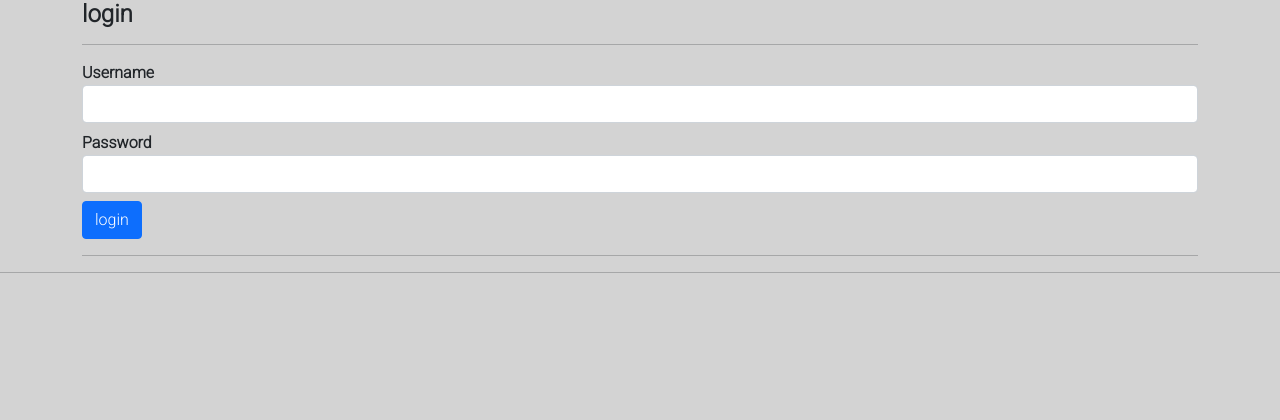
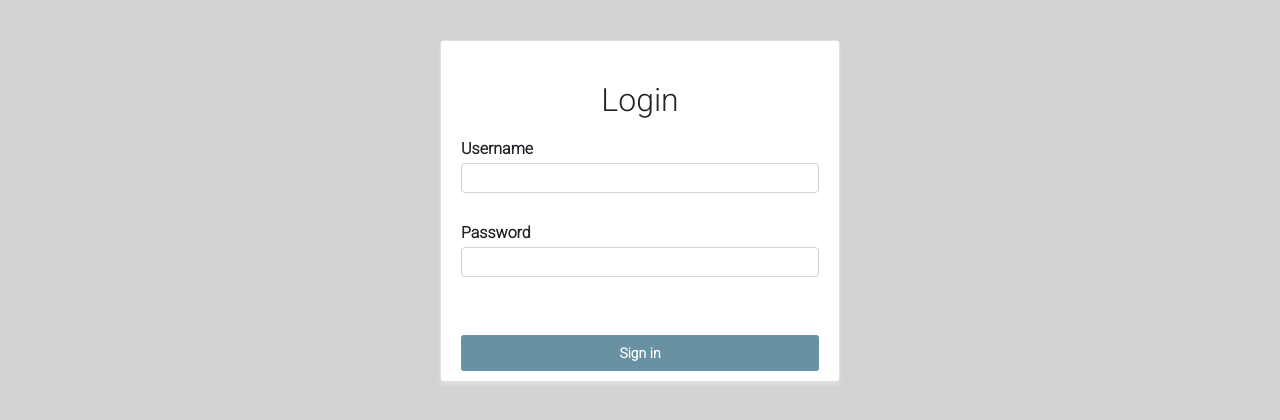
Before and after one commit to Code-Institute-Submissions/mariodragun-Milestone-3-Code-Institute_SepResub, a Flask app: page /login/ in a window 1280 px wide. Shown: the part 54-474 px from the top of the page. Run offline with Flask 2, Linux system fonts and the light colour scheme; some libraries are stand-ins or nearby versions.

Commit message:
Adding style to login and added changes in login templates

```diff
--- /dev/null
+++ b/quiz/static/css/login.css
@@ -0,0 +1,42 @@
+.login {
+    text-align: center;
+    margin-top: 40px;
+}
+.login .card {
+    padding: 40px;
+    box-shadow: 0 3px 3px #DEDEDE;
+    padding: 40px 20px 10px 20px;
+    width: 50%;
+    max-width: 400px;
+}
+
+.login .card span, .login .card label {
+    text-align: left;
+    line-height: 1.5;
+    display: block;
+    margin-bottom: 2px;
+}
+
+.login .card .form-group, .login .card .item {
+    padding: 10px 0;
+}
+
+.login .card input {
+    width: 100%;
+    display: block;
+    padding: 2px 1px;
+    line-height: 1.5;
+}
+
+.login .card button {
+    background-color: rgb(104, 145, 162);
+    margin-top: 40px;
+    font-weight: 700;
+    font-size: 14px;
+    height: 36px;
+    width: 100%;
+    -moz-border-radius: 3px;
+    -webkit-border-radius: 3px;
+    border-radius: 3px;
+    border: none;
+}
--- a/quiz/templates/accounts/login.html
+++ b/quiz/templates/accounts/login.html
@@ -1,26 +1,31 @@
 {% extends "base.html" %}
+
+{% block extra_styles %}
+    <link rel="stylesheet" href="../assets/css/login.css">
+{% endblock %}
 
 {% block body %}
 
-{% from "includes/_formhelpers.html" import render_field %}
+    {% from "includes/_formhelpers.html" import render_field %}
 
-<h4>
-    <strong>
-        login
-    </strong>
-</h4>
-<hr>
+    <div class="row-fluid">
+        <div class="d-flex justify-content-center login">
+            <div class="card card-container">
+                <h2>Login</h2>
+                <form method="post" action="login" class="form-signin">
+                    <div class="item">
+                        {{ render_field(form.username, class="form-control") }}
+                    </div>
 
-<form method="POST">
+                    <div class="item">
+                            {{ render_field(form.password, class="form-control") }}
+                    </div>
 
+                    <button class="btn btn-lg btn-primary btn-block btn-signin" type="submit">Sign in</button>
 
-    {{ render_field(form.username, class="form-control") }}
-    {{ render_field(form.password, class="form-control") }}
-
-
-    <button type="submit" class="btn btn-primary">login</button>
-</form>
-
-<hr>
+                </form>
+            </div>
+        </div>
+    </div>
 
 {% endblock body %}
--- a/quiz/templates/base.html
+++ b/quiz/templates/base.html
@@ -8,6 +8,9 @@
         <link rel="stylesheet" href="../assets/css/main.css">
         <link rel="stylesheet" href="../assets/css/style.css">
 
+        {% block extra_styles %}
+        {% endblock %}
+
         <title>Quiz</title>
     </head>
     <body>
@@ -17,12 +20,11 @@
         {% endblock home_image %}
 
         <div class="container">
-
             {% block body %}
             {% endblock body %}
         </div>
 
         <script src="https://cdn.jsdelivr.net/npm/bootstrap@5.1.0/dist/js/bootstrap.bundle.min.js" integrity="sha384-U1DAWAznBHeqEIlVSCgzq+c9gqGAJn5c/t99JyeKa9xxaYpSvHU5awsuZVVFIhvj" crossorigin="anonymous"></script>
-    <hr>
+
     </body>
 </html>
```
Lines whose indentation alone changed are shown as unchanged.
